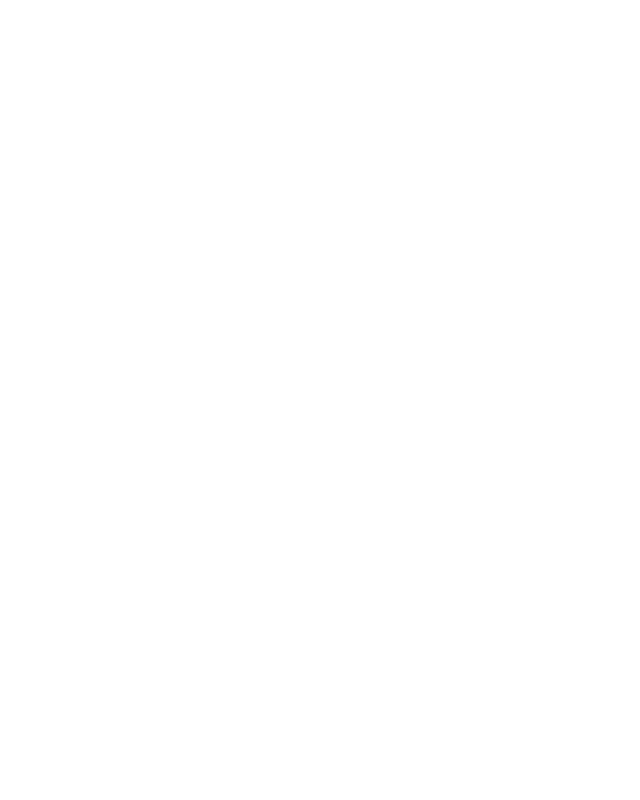
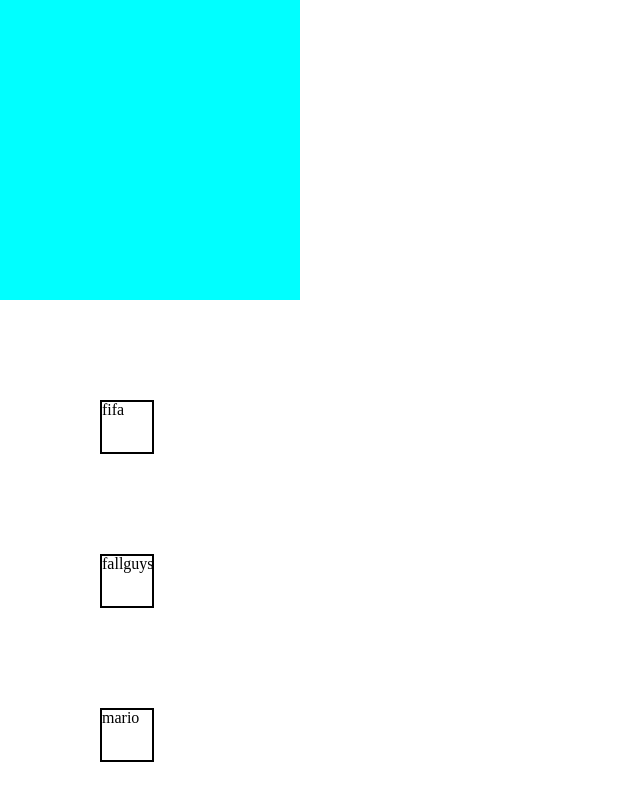
Before and after one commit to NathanKrauze/DrivenGames-front-end, a React (Vite) app: page /home in a window 1280 px wide. Shown: the top 800 px of the page, without its empty margins (0-640 px from the left). Built offline with nearby package versions, Linux system fonts and the light colour scheme.

Commit message:
versao teste

```diff
--- a/src/Pages/HomePage/HomePage.jsx
+++ b/src/Pages/HomePage/HomePage.jsx
@@ -1,6 +1,39 @@
+import { useState } from "react";
+import { useNavigate } from "react-router-dom";
+import { styled } from "styled-components"
+
 export default function HomePage(){
 
+    const games = ["fifa","fallguys","mario","lol","ff",]
+
+    const [gameSelected, setGameSelected] = useState([])
+    const navigate = useNavigate();
+
+    function addGame(game){
+        alert(`clicou no ${game}`)
+        const arrayGameSelected = [...gameSelected,game]
+        setGameSelected(arrayGameSelected)
+
+    } console.log(gameSelected)
     return(
-        <></>
+        <>
+            <Sidebar>{!gameSelected && "Não há itens no carrinho" } </Sidebar>
+            <ul>
+                {games.map( games => <Lista onClick={()=>addGame(games)}>{games}</Lista>)}
+
+            </ul>
+        </>
     )
 }
+
+const Lista = styled.div`
+    margin:100px;
+    width:50px;
+    height:50px;
+    border: 2px solid black;
+`
+const Sidebar = styled.div`
+    width:300px;
+    height:300px;
+    background-color: aqua;
+`
```
